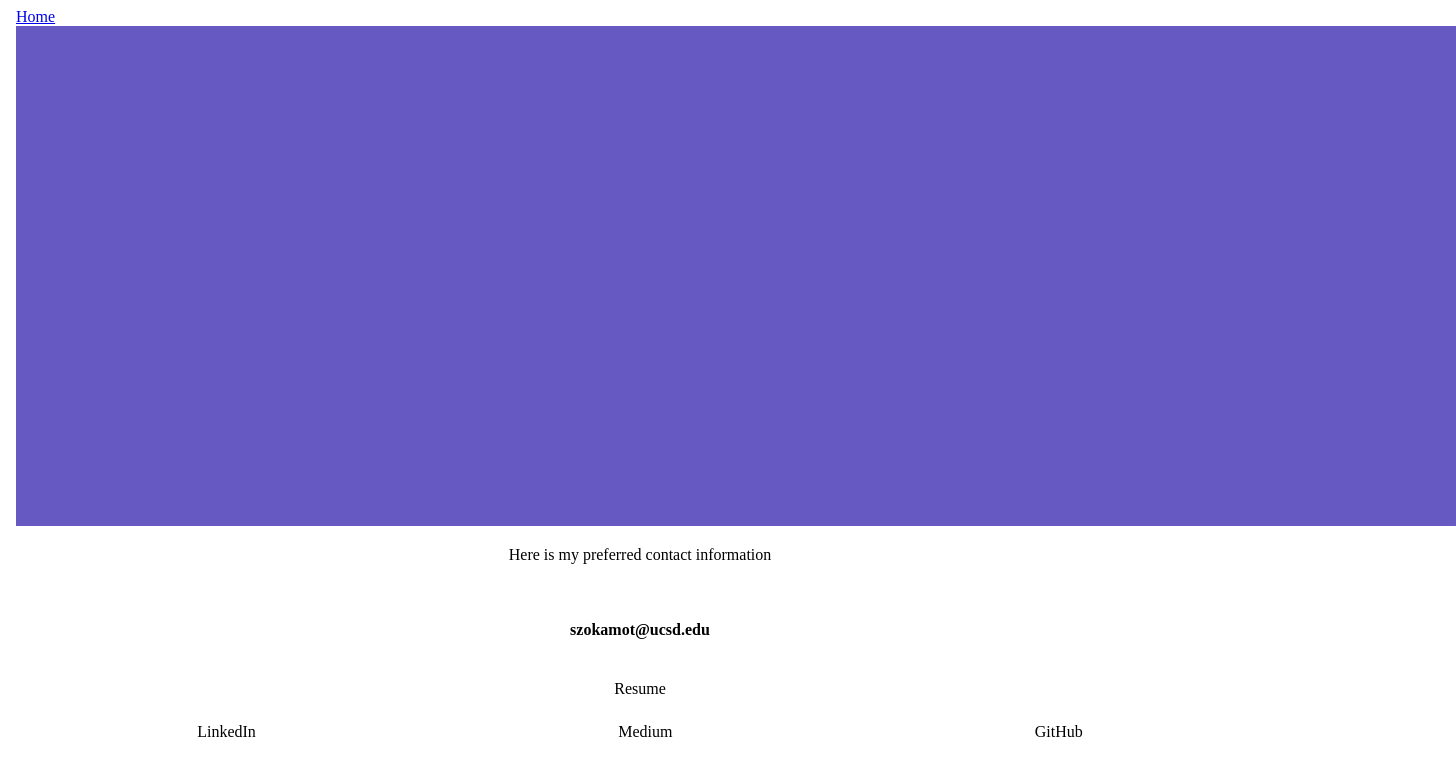
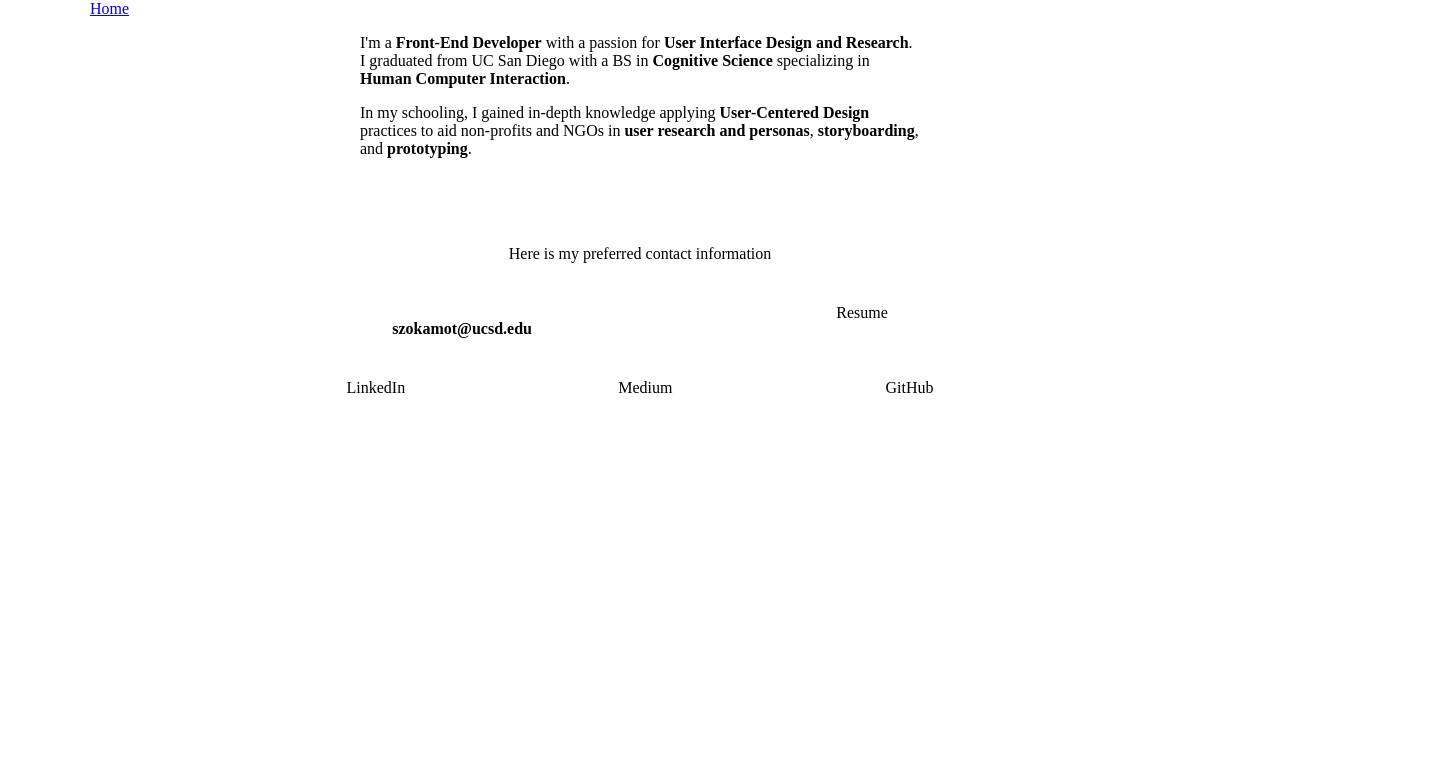
Before and after one commit to SpencerOkamoto/SpencerOkamoto.github.io, an Angular app: page /bio in a window 1280 px wide. Shown: the top 776 px of the page, 1456 px wide, since content can reach past the window. Built offline with nearby package versions, Linux system fonts and the light colour scheme.

Commit message:
Horizontal Spacing and Layout

```diff
--- a/src/app/about/about.component.css
+++ b/src/app/about/about.component.css
@@ -7,6 +7,7 @@ img {
   align-items: center;
   justify-content: flex-end;
   flex-wrap: wrap;
+  padding-top: 2rem;
   min-width: 320px;
 }
 .nav-item {
@@ -19,11 +20,16 @@ img {
 }
 .nav-item:first-child {
   margin-right: auto;
-    margin-left: 1rem;
+  margin-left: 0rem;
 }
 
 .projects {
+  padding-top: 5%;
   display: flex;
   flex-wrap: wrap;
   justify-content: space-evenly;
 }
+
+.text {
+  padding-top: 10%;
+}
--- a/src/app/app.component.html
+++ b/src/app/app.component.html
@@ -3,7 +3,7 @@
   <head>
     <title>Portfolio</title>
     <!--Responsive Viewport-->
-    <meta name="viewport" content="width=device-width, initial-scale=1.0">
+    <meta name="viewport" content="width=device-width, initial-scale=1">
   </head>
 
   <body>
--- a/src/app/bio/bio.component.html
+++ b/src/app/bio/bio.component.html
@@ -2,6 +2,16 @@
     <a [routerLink] = "'/'">Home</a>
 </nav>
 
-<header>
-    <img src="../../assets/theme.png" alt="bio">
+<header class="text">
+    <p>I'm a <strong>Front-End Developer</strong> with a passion for
+    <strong>User Interface Design and Research</strong>. I graduated from
+    UC San Diego with a BS in <strong>Cognitive Science</strong>
+    specializing in <strong>Human Computer Interaction</strong>.
+    </p>
+
+    <p>In my schooling, I gained in-depth knowledge applying
+    <strong>User-Centered Design</strong> practices to aid non-profits
+    and NGOs in <strong>user research and personas</strong>,
+    <strong>storyboarding</strong>, and <strong>prototyping</strong>.
+    </p>
 </header>
--- a/src/app/contact/contact.component.css
+++ b/src/app/contact/contact.component.css
@@ -1,9 +1,14 @@
 .contact-info {
     display: grid;
+    text-align: center;
     row-gap: 25px;
-    text-align: center;
 }
 .contact-links {
+    display: flex;
+    justify-content: space-around;
+}
+
+.contact-me {
     display: flex;
     justify-content: space-around;
 }
--- a/src/app/contact/contact.component.html
+++ b/src/app/contact/contact.component.html
@@ -1,8 +1,11 @@
-<footer>
+<footer class="foot">
     <section class="contact-info">
         <p>Here is my preferred contact information</p>
-        <p><strong>{{email}}</strong></p>
-        <a href="../../assets/Resume2022.pdf" download="Resume2022.pdf">Resume</a>
+
+        <article class="contact-me">
+            <p><strong>{{email}}</strong></p>
+            <a href="../../assets/Resume2022.pdf" download="Resume2022.pdf">Resume</a>
+        </article>
 
         <article class="contact-links">
             <a target="_blank" href="https://www.linkedin.com/in/spencer-okamoto-113400227/">LinkedIn</a>
--- a/src/app/medecc/medecc.component.html
+++ b/src/app/medecc/medecc.component.html
@@ -1,3 +1,15 @@
 <nav>
     <a [routerLink] = "'/'">Home</a>
 </nav>
+
+<header class="text">
+    <p>MedECC is a telemedicine web application using Angular and .NET
+    to provide a global network of physicians and specialists to
+    underserved communities. The app began as a patient monitoring
+    device for understaffed hospital during Covid-19, then evolved into
+    a broader healthcare solution.</p>
+
+    <p>As the team's <strong>User Interface Designer</strong>, I work to
+    organize and understand our clients' needs by storyboarding various
+    user experiences based on feedback from India, Zambia, and Mexico.</p>
+</header>
--- a/src/app/salton/salton.component.html
+++ b/src/app/salton/salton.component.html
@@ -1,3 +1,20 @@
 <nav>
     <a [routerLink] = "'/'">Home</a>
 </nav>
+
+<header class="text">
+    <p>The study began in Westmorland, California -- located South of
+    the Salton Sea and North of Brawley. A series of earthquakes hit
+    the area from September 30th through October 03rd.</p>
+
+    <p>I investigate the interaction among fault blocks and
+    migration of fault energy on the Southern San Andreas Fault.
+    Using <strong>Python Data Visualizations</strong>, this
+    study became a starting point in documenting Earthquake Swarms.
+    </p>
+
+    <p>Here are some Python scripts detailing how to access, clean,
+    and analyze <strong>US Geological Survey</strong> data. In my
+    analysis, I distinguish between Earthquake Swarms and Sequences.
+    </p>
+</header>
--- a/src/styles.css
+++ b/src/styles.css
@@ -1,5 +1,17 @@
+/* General Format */
+body {
+    margin: auto;
+    max-width: 1100px;
+}
+
 /* Readability and Media Boundaries */
 .text {
     max-width: 560px;
     margin: 0 auto;
 }
+.foot {
+    padding-top: 5%;
+    padding-bottom: 10%;
+    max-width: 800px;
+    margin: auto;
+}
```
Also changed, not shown: 5 other files (tests, documents, lock files or other folders). Lines whose indentation alone changed are shown as unchanged.
